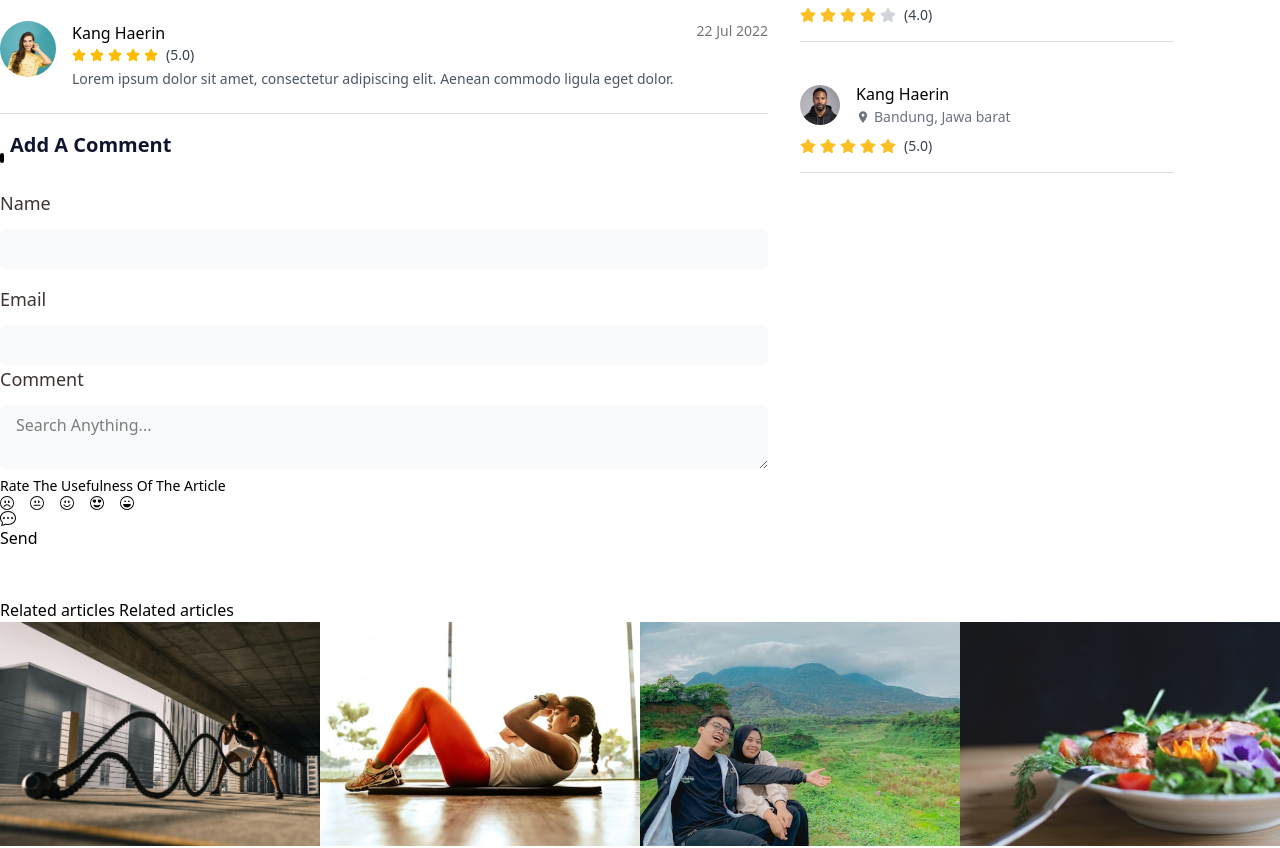
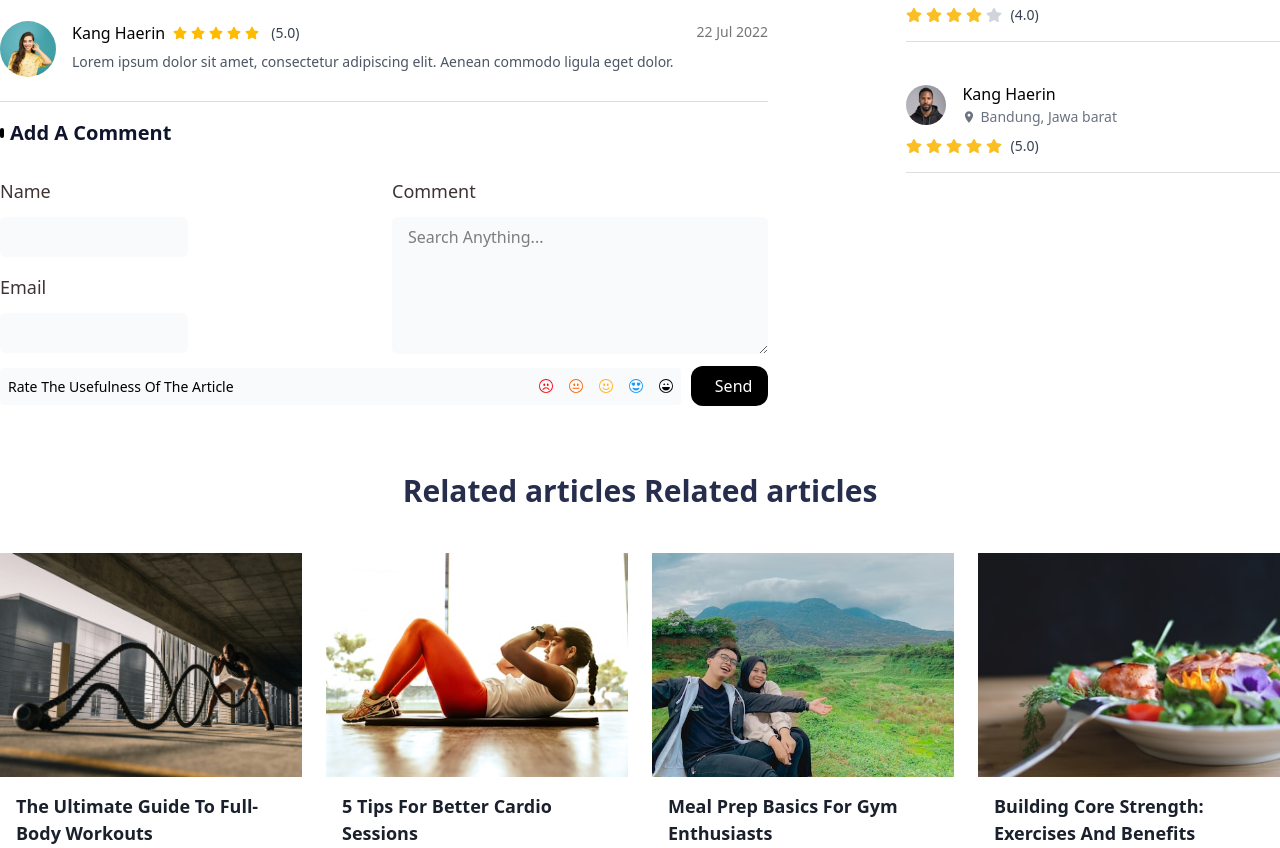
Before and after one commit to mah12345o/blog-web-app, a Next.js app: page /blog/full-body-workout-guide in a window 1280 px wide. Shown: the part 1880-2728 px from the top of the page. Built offline with nearby package versions, Linux system fonts and the light colour scheme.

Commit message:
ui fix desktop

```diff
--- a/app/components/CommentList.tsx
+++ b/app/components/CommentList.tsx
@@ -2,61 +2,55 @@
 
 import React from "react";
 import { FaStar } from "react-icons/fa";
-
 import Image from "next/image";
 import { CommentInterface } from "../interface";
 
 interface CommentListProps {
   comments: CommentInterface[];
 }
+
 export const CommentList = ({ comments }: CommentListProps) => {
   return (
     <>
-      {comments?.map((el) => (
-        <div
-          key={el?.id}
-          className="border-b w-full border-[#DEDEDE] pb-6 mb-4 flex justify-between items-start"
-        >
-          <div className="flex items-start w-full gap-4">
-            <div className="min-h-14 min-w-14 relative">
+      {comments.map((el) => (
+        <div key={el.id} className="comment">
+          <div className="comment__content">
+            <div className="comment__avatar">
               <Image
                 src="/icon/icon2.png"
-                alt={el?.name}
+                alt={el.name}
                 fill
-                className="rounded-full object-cover"
+                className="comment__avatar-img"
               />
             </div>
-            <div className="w-full">
-              <div className="flex sm:justify-between sm:flex-row flex-col">
-                <div>
-                  <p className="font-medium">{el?.name}</p>
-                  <div className="flex items-center gap-1 text-[#FFBB00] text-sm">
-                    {Array?.from({ length: 5 })?.map((_, i) => (
+
+            <div className="comment__body">
+              <div className="comment__header">
+                <div className="comment__name-rating">
+                  <p className="comment__name">{el.name}</p>
+
+                  <div className="comment__rating">
+                    {Array.from({ length: 5 }).map((_, i) => (
                       <FaStar
                         key={i}
                         className={
-                          i < el?.rating ? "text-[#FFBB00]" : "text-gray-300"
+                          i < el.rating
+                            ? "comment__star comment__star--active"
+                            : "comment__star"
                         }
                       />
                     ))}
-                    <span className="text-gray-700 ml-1">
-                      ({el?.rating.toFixed(1)})
+                    <span className="comment__rating-value">
+                      ({el.rating.toFixed(1)})
                     </span>
                   </div>
                 </div>
-                <p className="text-sm font-medium text-[#757575]">{el?.date}</p>
+
+                <p className="comment__date">{el.date}</p>
               </div>
-              <p className="text-gray-600 text-sm mt-1">{el?.comment}</p>
+
+              <p className="comment__text">{el.comment}</p>
             </div>
-          </div>
-          <div className="flex flex-col items-end gap-1 text-right">
-            {/* <button
-                  onClick={() => handleDelete(el?.id)}
-                  className="text-red-500 text-sm"
-                  title="Delete"
-                >
-                  <BsTrash />
-                </button> */}
           </div>
         </div>
       ))}
--- a/app/components/Comments.tsx
+++ b/app/components/Comments.tsx
@@ -85,7 +85,7 @@ export const CommentsSection = () => {
         <div
           style={{
             marginRight: "6px",
-            marginBottom: "2px",
+            marginBottom: "28px",
             height: "10px",
             width: "4px",
             backgroundColor: "#000000",
@@ -113,7 +113,7 @@ export const CommentsSection = () => {
         <div
           style={{
             marginRight: "6px",
-            marginBottom: "2px",
+            marginBottom: "28px",
             height: "10px",
             width: "4px",
             backgroundColor: "#000000",
@@ -124,7 +124,7 @@ export const CommentsSection = () => {
       </div>
 
       <form onSubmit={handleAddComment}>
-        <div className="comment-inputs">
+        <div className="comment_inputs">
           <div
             style={{
               display: "flex",
--- a/app/components/RelatedArticles.tsx
+++ b/app/components/RelatedArticles.tsx
@@ -7,8 +7,8 @@ import { relatedArticles } from "../const";
 export const RelatedArticles = () => {
   return (
     <div className="layout_padding">
-      <h2 className="">Related articles Related articles</h2>
-      <div className="grid grid-cols-4">
+      <h2 className="related-title">Related articles Related articles</h2>
+      <div className="related-grid">
         {relatedArticles?.map((item) => (
           <div key={item?.id} className="card">
             <div
--- a/app/globals.css
+++ b/app/globals.css
@@ -1,9 +1,4 @@
 @import "tailwindcss";
-
-.article-card-image {
-    width: 18.5rem;
-    height: 10rem;
-  }
 
 .banner-section-image {
   width: 100%;
@@ -16,7 +11,234 @@
 .content-container {
   display: flex;
   flex-direction: row;
+  justify-content: space-between;
   gap: 2rem;
+}
+
+.comment {
+  width: 100%;
+  border-bottom: 1px solid #dedede;
+  padding-bottom: 24px;
+  margin-bottom: 16px;
+}
+
+.comment__content {
+  display: flex;
+  align-items: flex-start;
+  gap: 16px;
+}
+
+.comment__avatar {
+  min-width: 56px;
+  min-height: 56px;
+  position: relative;
+}
+
+.comment__avatar-img {
+  border-radius: 50%;
+  object-fit: cover;
+}
+
+.comment__body {
+  width: 100%;
+}
+
+.comment__header {
+  display: flex;
+  justify-content: space-between;
+  flex-wrap: wrap;
+  gap: 8px;
+}
+
+.comment__name {
+  font-weight: 500;
+}
+
+.comment__rating {
+  display: flex;
+  align-items: center;
+  gap: 4px;
+  font-size: 14px;
+}
+
+.comment__star {
+  color: #d1d5db; /* gray */
+}
+
+.comment__star--active {
+  color: #ffbb00;
+}
+
+.comment__rating-value {
+  margin-left: 8px;
+  color: #374151;
+}
+
+.comment__date {
+  font-size: 14px;
+  font-weight: 500;
+  color: #757575;
+}
+
+.comment__text {
+  margin-top: 6px;
+  font-size: 14px;
+  color: #4b5563;
+  line-height: 1.5;
+}
+
+.comment__name-rating {
+  display: flex;
+  flex-direction: row;
+  justify-items: center;
+  gap: 8px;
+}
+
+.comment_inputs {
+  display: flex;
+  flex-direction: row;
+  gap: 16px;
+}
+
+.comment_inputs div {
+  width: 50%;
+}
+
+.rating-btn-submit-btn-grp {
+  display: flex;
+  flex-direction: row;
+  width: 100%;
+  align-items: center;
+  gap: 10px;
+}
+
+.submit-btn {
+  background-color: black;
+  color: white;
+  width: 10%;
+  height: fit-content;
+  display: flex;
+  justify-content: center;
+  align-items: center;
+  padding: 0.5rem 1rem;
+  border-radius: 12px;
+  gap: 0.5rem;
+  cursor: pointer;
+}
+
+.rating-btns {
+  width: 100%;
+  display: flex;
+  align-items: center;
+  padding: 0.5rem;
+  border-radius: 0.25rem;
+  background-color: #f9fafb;
+  justify-content: space-between;
+  flex-wrap: wrap;
+  gap: 1rem;
+  margin-top: 15px;
+  margin-bottom: 15px;
+}
+
+.inactive-btn {
+  color: #ff0412;
+  background-color: transparent;
+  border: none;
+  cursor: pointer;
+}
+
+.active-btn-2 {
+  background-color: #ff6700;
+  color: white;
+  display: flex;
+  align-items: center;
+  gap: 0.5rem;
+  padding: 0.35rem 0.75rem;
+  border-radius: 12px;
+  border: none;
+  cursor: pointer;
+}
+
+.inactive-btn-2 {
+  color: #ff6700;
+  background-color: transparent;
+  border: none;
+  cursor: pointer;
+}
+
+.active-btn-3 {
+  background-color: #ffb416;
+  color: white;
+  display: flex;
+  align-items: center;
+  gap: 0.5rem;
+  padding: 0.35rem 0.75rem;
+  border-radius: 12px;
+  cursor: pointer;
+}
+
+.inactive-btn-3 {
+  color: #ffb416;
+  background-color: transparent;
+  border: none;
+  cursor: pointer;
+}
+.inactive-btn-4 {
+  color: #1c9af4;
+  background-color: transparent;
+  border: none;
+  cursor: pointer;
+}
+
+.active-btn-4 {
+  background-color: #1c9af4;
+  color: white;
+  display: flex;
+  align-items: center;
+  gap: 0.5rem;
+  padding: 0.35rem 0.75rem;
+  border-radius: 12px;
+  border: none;
+  cursor: pointer;
+}
+.active-btn-5 {
+  background-color: #00ba5c;
+  color: white;
+  display: flex;
+  align-items: center;
+  gap: 0.5rem;
+  padding: 0.35rem 0.75rem;
+  border-radius: 12px;
+  border: none;
+  cursor: pointer;
+}
+
+.related-title {
+  font-size: 1.875rem;
+  font-weight: 600;
+  text-align: center;
+  color: #262d4d;
+  margin-bottom: 2.5rem;
+}
+
+.related-grid {
+  display: grid;
+  grid-template-columns: repeat(4, 1fr);
+  gap: 1.5rem;
+  margin-left: auto;
+  margin-right: auto;
+}
+
+.article-card-image {
+  width: 100%;
+  height: 10rem;
+}
+/* Responsive */
+@media (max-width: 640px) {
+  .comment__header {
+    flex-direction: column;
+    align-items: flex-start;
+  }
 }
 
 @media (min-width: 1400px) {
```
